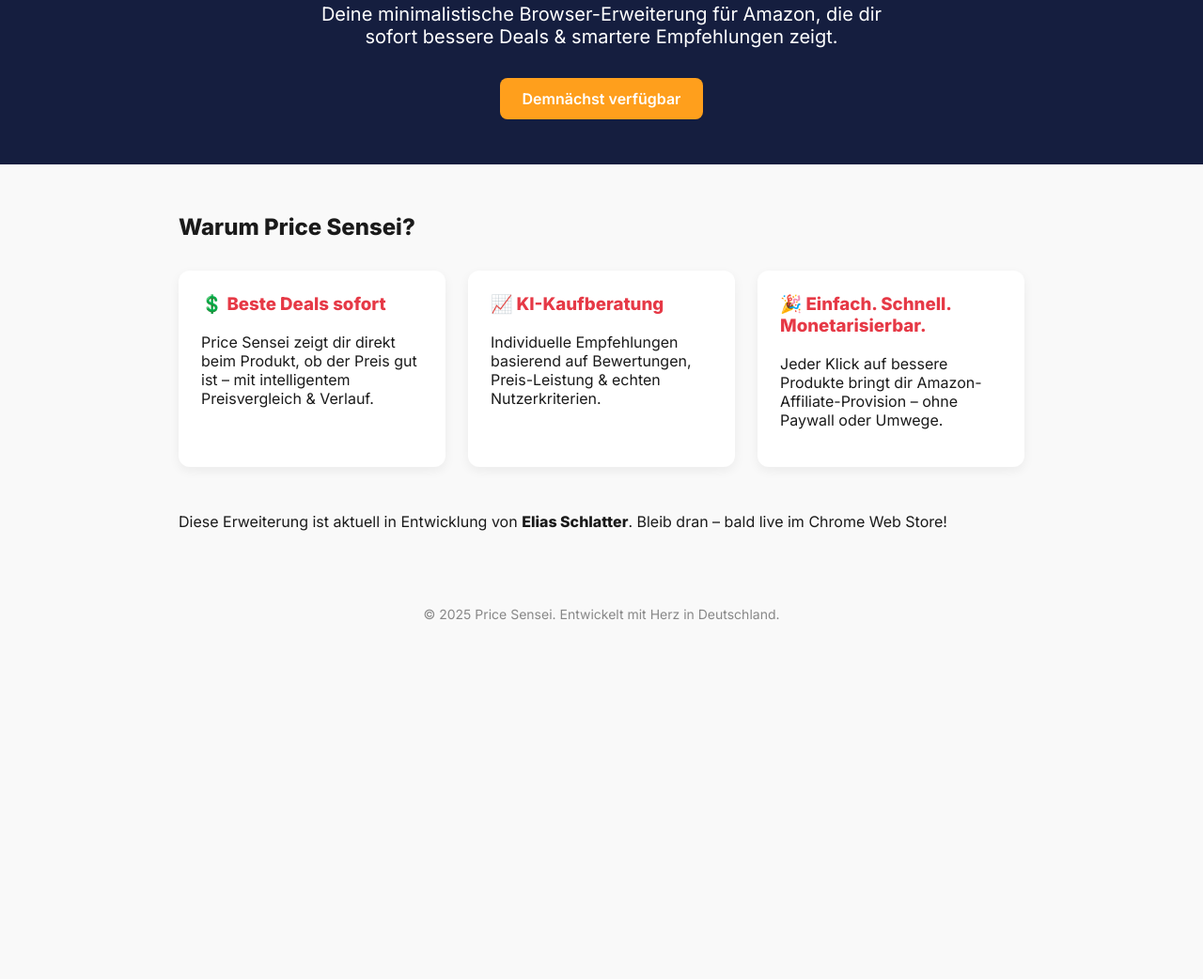
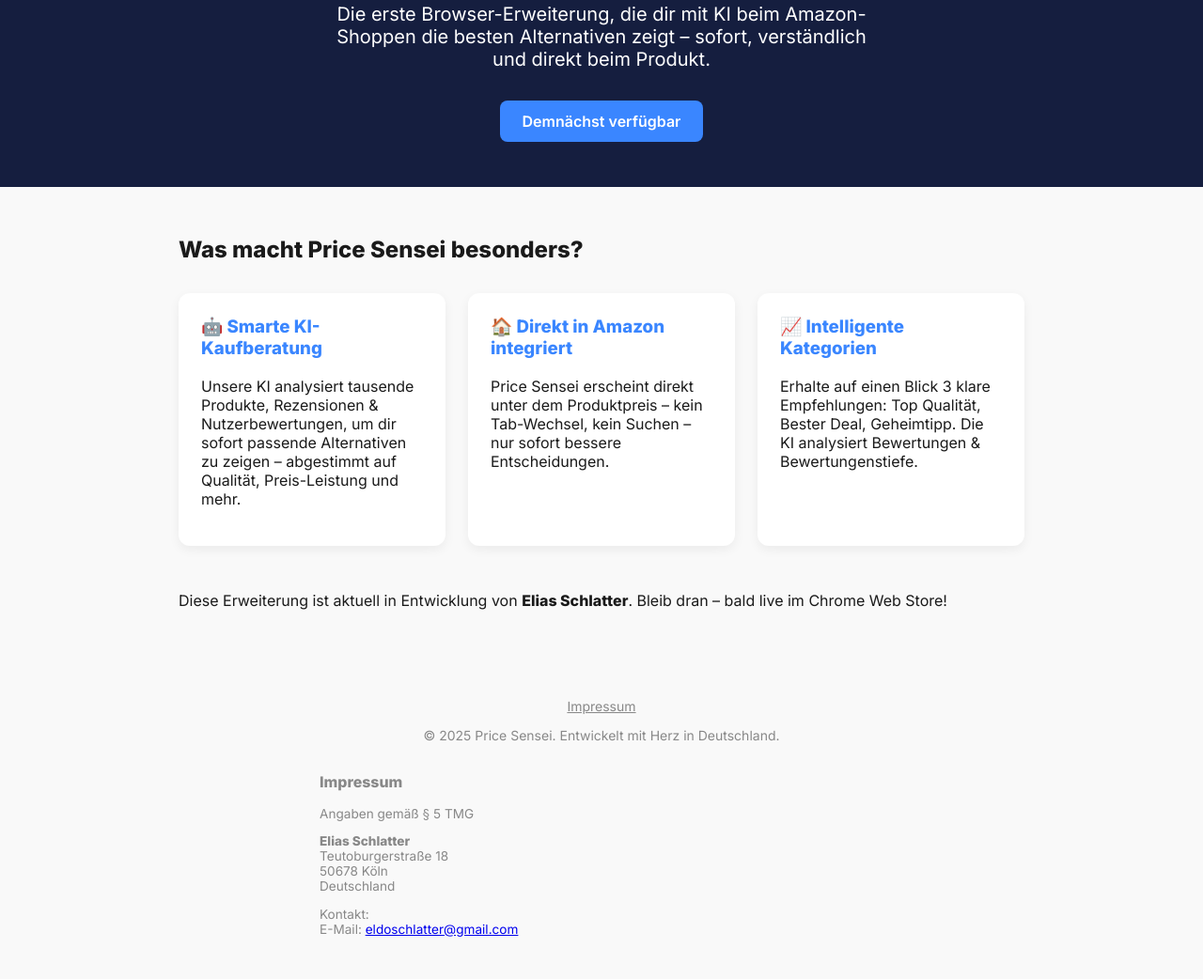
Before and after one commit to EliasSchlatter/price-sensei, a plain HTML site: page index.html in a window 1280 px wide. Shown: the part 102-1144 px from the top of the page at 94% size. Before the commit the page ends 800 px from the top, so only its background shows below. Drawn offline with Linux system fonts and the light colour scheme.

Commit message:
Update index.html

```diff
--- a/index.html
+++ b/index.html
@@ -3,7 +3,7 @@
 <head>
   <meta charset="UTF-8">
   <meta name="viewport" content="width=device-width, initial-scale=1.0">
-  <title>Price Sensei – Deine smarte Kaufberatung</title>
+  <title>Price Sensei – KI-Kaufberatung für Amazon</title>
   <link href="https://fonts.googleapis.com/css2?family=Inter:wght@400;600;800&display=swap" rel="stylesheet">
   <style>
     body {
@@ -46,7 +46,7 @@
     }
     .feature h3 {
       margin-top: 0;
-      color: #e63946;
+      color: #3a86ff;
     }
     footer {
       text-align: center;
@@ -57,7 +57,7 @@
     .cta {
       display: inline-block;
       margin-top: 2rem;
-      background: #ff9f1c;
+      background: #3a86ff;
       color: white;
       padding: 0.75rem 1.5rem;
       border-radius: 8px;
@@ -66,36 +66,47 @@
       transition: background 0.2s ease;
     }
     .cta:hover {
-      background: #f77f00;
+      background: #265dbe;
     }
   </style>
 </head>
 <body>
   <header>
     <h1>Price Sensei</h1>
-    <p>Deine minimalistische Browser-Erweiterung für Amazon, die dir sofort bessere Deals & smartere Empfehlungen zeigt.</p>
+    <p>Die erste Browser-Erweiterung, die dir mit KI beim Amazon-Shoppen die besten Alternativen zeigt – sofort, verständlich und direkt beim Produkt.</p>
     <a class="cta" href="#coming-soon">Demnächst verfügbar</a>
   </header>
   <main>
-    <h2>Warum Price Sensei?</h2>
+    <h2>Was macht Price Sensei besonders?</h2>
     <div class="features">
       <div class="feature">
-        <h3>💲 Beste Deals sofort</h3>
-        <p>Price Sensei zeigt dir direkt beim Produkt, ob der Preis gut ist – mit intelligentem Preisvergleich & Verlauf.</p>
+        <h3>🤖 Smarte KI-Kaufberatung</h3>
+        <p>Unsere KI analysiert tausende Produkte, Rezensionen & Nutzerbewertungen, um dir sofort passende Alternativen zu zeigen – abgestimmt auf Qualität, Preis-Leistung und mehr.</p>
       </div>
       <div class="feature">
-        <h3>📈 KI-Kaufberatung</h3>
-        <p>Individuelle Empfehlungen basierend auf Bewertungen, Preis-Leistung & echten Nutzerkriterien.</p>
+        <h3>🏠 Direkt in Amazon integriert</h3>
+        <p>Price Sensei erscheint direkt unter dem Produktpreis – kein Tab-Wechsel, kein Suchen – nur sofort bessere Entscheidungen.</p>
       </div>
       <div class="feature">
-        <h3>🎉 Einfach. Schnell. Monetarisierbar.</h3>
-        <p>Jeder Klick auf bessere Produkte bringt dir Amazon-Affiliate-Provision – ohne Paywall oder Umwege.</p>
+        <h3>📈 Intelligente Kategorien</h3>
+        <p>Erhalte auf einen Blick 3 klare Empfehlungen: Top Qualität, Bester Deal, Geheimtipp. Die KI analysiert Bewertungen & Bewertungenstiefe.</p>
       </div>
     </div>
     <p style="margin-top:3rem;">Diese Erweiterung ist aktuell in Entwicklung von <strong>Elias Schlatter</strong>. Bleib dran – bald live im Chrome Web Store!</p>
   </main>
   <footer>
-    &copy; 2025 Price Sensei. Entwickelt mit Herz in Deutschland.
+    <p><a href="#impressum" style="color: #888; text-decoration: underline;">Impressum</a></p>
+    <p>&copy; 2025 Price Sensei. Entwickelt mit Herz in Deutschland.</p>
+    <section id="impressum" style="margin-top: 2rem; text-align: left; max-width: 600px; margin-left: auto; margin-right: auto; font-size: 0.85rem;">
+      <h3>Impressum</h3>
+      <p>Angaben gem&auml;&szlig; &sect; 5 TMG</p>
+      <p><strong>Elias Schlatter</strong><br>
+      Teutoburgerstra&szlig;e 18<br>
+      50678 K&ouml;ln<br>
+      Deutschland</p>
+      <p>Kontakt:<br>
+      E-Mail: <a href="mailto:eldoschlatter@gmail.com">eldoschlatter@gmail.com</a></p>
+    </section>
   </footer>
 </body>
 </html>
```
